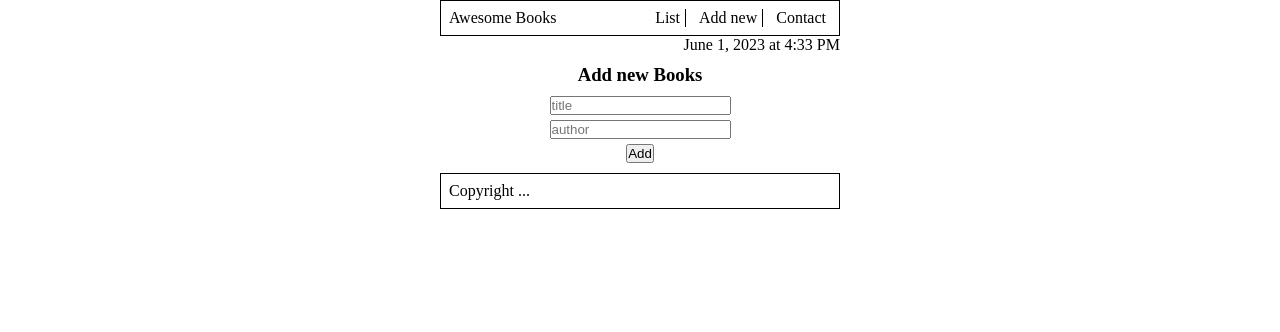
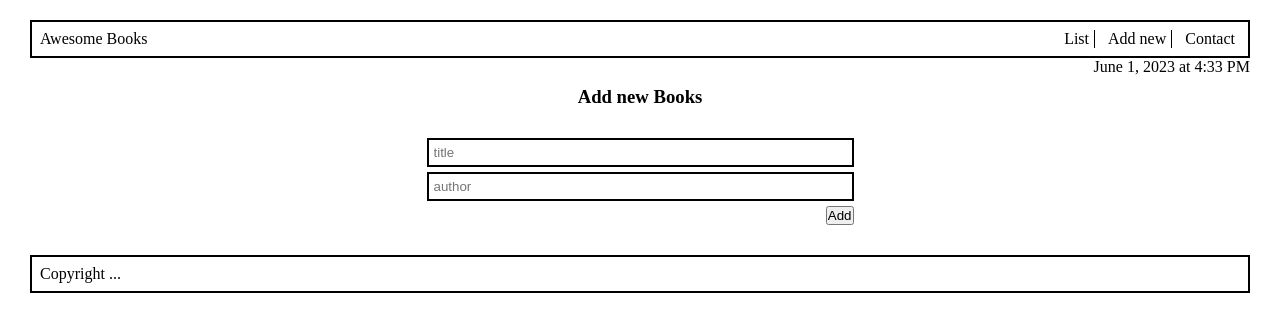
Before and after one commit to over-geek/Awesome-books, a website: page index.html in a window 1280 px wide. Both pictures are taken after a click on the item "Add new". Drawn offline with Linux system fonts and the light colour scheme.

Commit message:
Increase width of header and sections on page

```diff
--- a/style.css
+++ b/style.css
@@ -9,9 +9,16 @@ input {
 }
 
 .container {
-  margin: 0 auto;
-  width: 400px;
+  padding: 20px 30px;
+}
+
+#book-list {
   text-align: center;
+}
+
+#book-list > div {
+  border: 1px solid black;
+  margin-top: 20px;
 }
 
 .added-books-container {
@@ -36,7 +43,7 @@ input {
 header {
   display: flex;
   justify-content: space-between;
-  border: 1px solid black;
+  border: 2px solid black;
   padding: 8px;
 }
 
@@ -60,8 +67,8 @@ header {
 }
 
 footer {
-  margin-top: 10px;
-  border: 1px solid black;
+  margin-top: 30px;
+  border: 2px solid black;
   text-align: left !important;
   padding: 8px;
 }
@@ -70,13 +77,40 @@ footer {
   display: none;
 }
 
-.contact-text {
-  text-align: left;
+#Contact-section > div,
+#new-book > div {
+  width: 50%;
+  margin: 0 auto;
+}
+
+#Contact-section h3 {
+  text-align: center;
+  margin-bottom: 30px;
 }
 
 .contact-list {
-  text-align: left;
-  padding-left: 20px;
+  margin: 30px 0 0 40px;
+}
+
+.form-container {
+  margin-top: 30px;
+}
+
+#new-book > div {
+  text-align: center;
+}
+
+#new-book input {
+  width: 70%;
+  border: 2px solid black;
+  padding: 5px;
+}
+
+.btn-container {
+  display: flex;
+  justify-content: end;
+  width: 70%;
+  margin: 0 auto;
 }
 
 #date {
```
